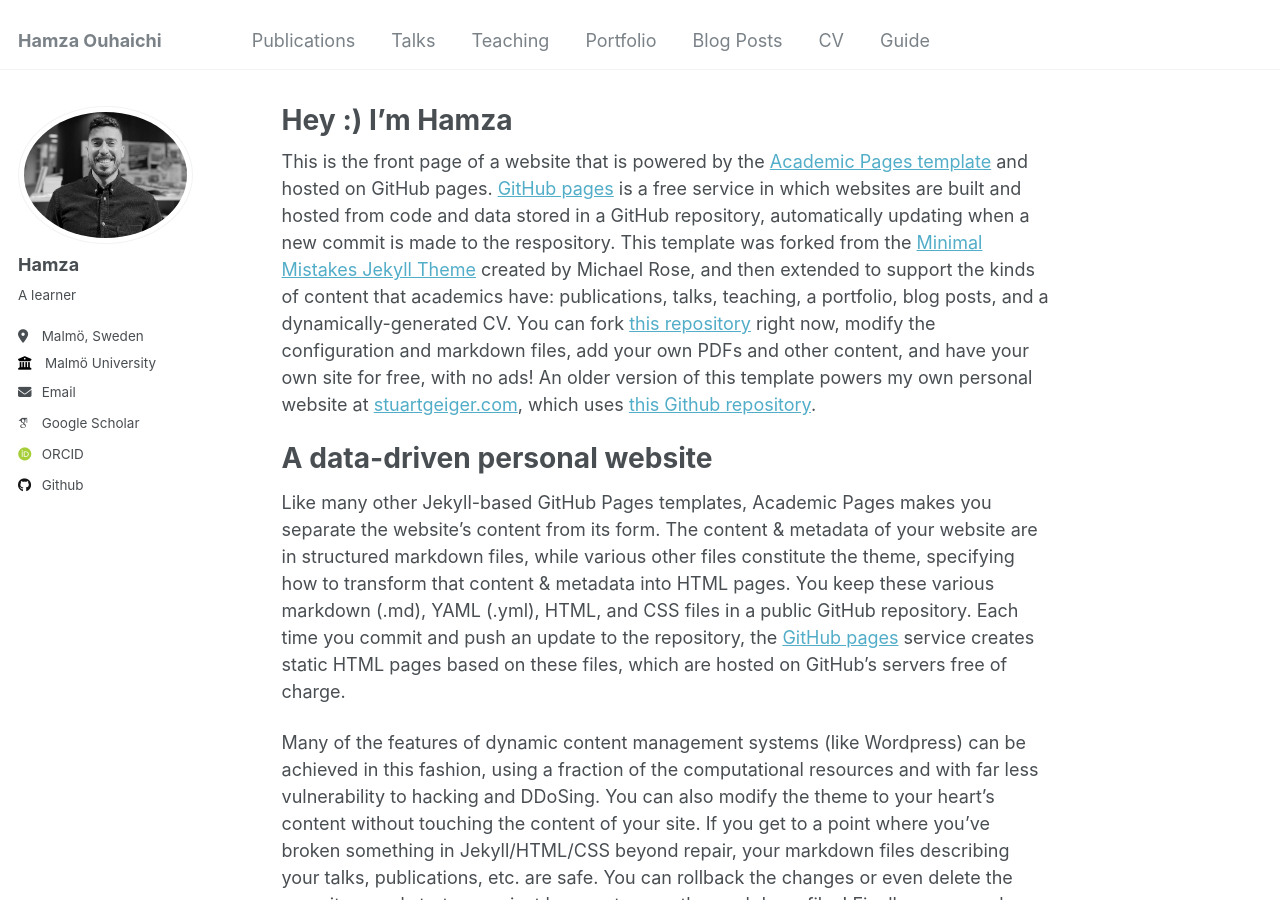
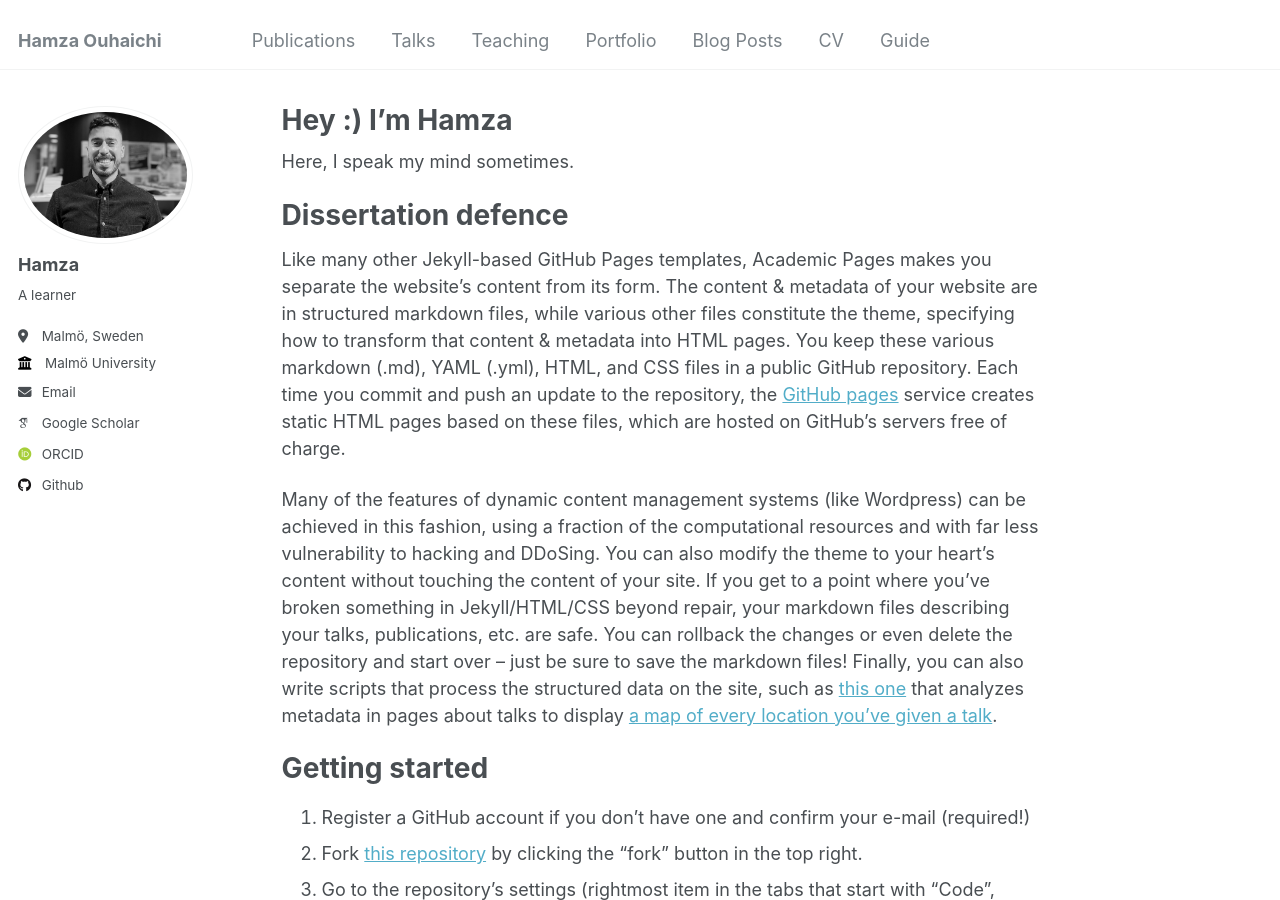
Before and after one commit to ouhaichi/ouhaichi.github.io, a Jekyll site: the page built from _pages/about.md, in a window 1280 px wide and 900 px high. Built offline with Jekyll 4.4.1, drawn with Linux system fonts in a browser that asks for light colours; some web fonts are replaced.

Commit message:
Update about.md

```diff
--- a/_pages/about.md
+++ b/_pages/about.md
@@ -7,9 +7,9 @@ redirect_from:
   - /about.html
 ---
 
-This is the front page of a website that is powered by the [Academic Pages template](https://github.com/academicpages/academicpages.github.io) and hosted on GitHub pages. [GitHub pages](https://pages.github.com) is a free service in which websites are built and hosted from code and data stored in a GitHub repository, automatically updating when a new commit is made to the respository. This template was forked from the [Minimal Mistakes Jekyll Theme](https://mmistakes.github.io/minimal-mistakes/) created by Michael Rose, and then extended to support the kinds of content that academics have: publications, talks, teaching, a portfolio, blog posts, and a dynamically-generated CV. You can fork [this repository](https://github.com/academicpages/academicpages.github.io) right now, modify the configuration and markdown files, add your own PDFs and other content, and have your own site for free, with no ads! An older version of this template powers my own personal website at [stuartgeiger.com](http://stuartgeiger.com), which uses [this Github repository](https://github.com/staeiou/staeiou.github.io).
+Here, I speak my mind sometimes.
 
-A data-driven personal website
+Dissertation defence
 ======
 Like many other Jekyll-based GitHub Pages templates, Academic Pages makes you separate the website's content from its form. The content & metadata of your website are in structured markdown files, while various other files constitute the theme, specifying how to transform that content & metadata into HTML pages. You keep these various markdown (.md), YAML (.yml), HTML, and CSS files in a public GitHub repository. Each time you commit and push an update to the repository, the [GitHub pages](https://pages.github.com/) service creates static HTML pages based on these files, which are hosted on GitHub's servers free of charge.
 
```
